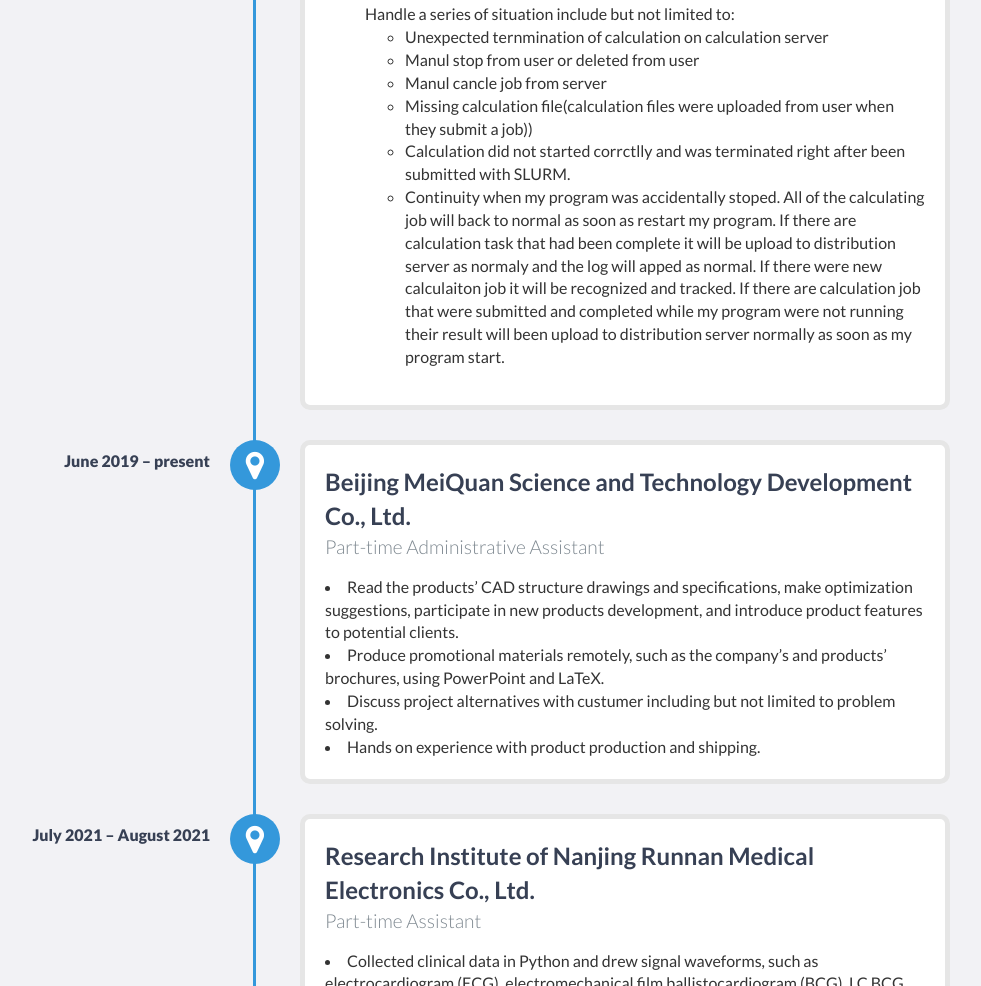
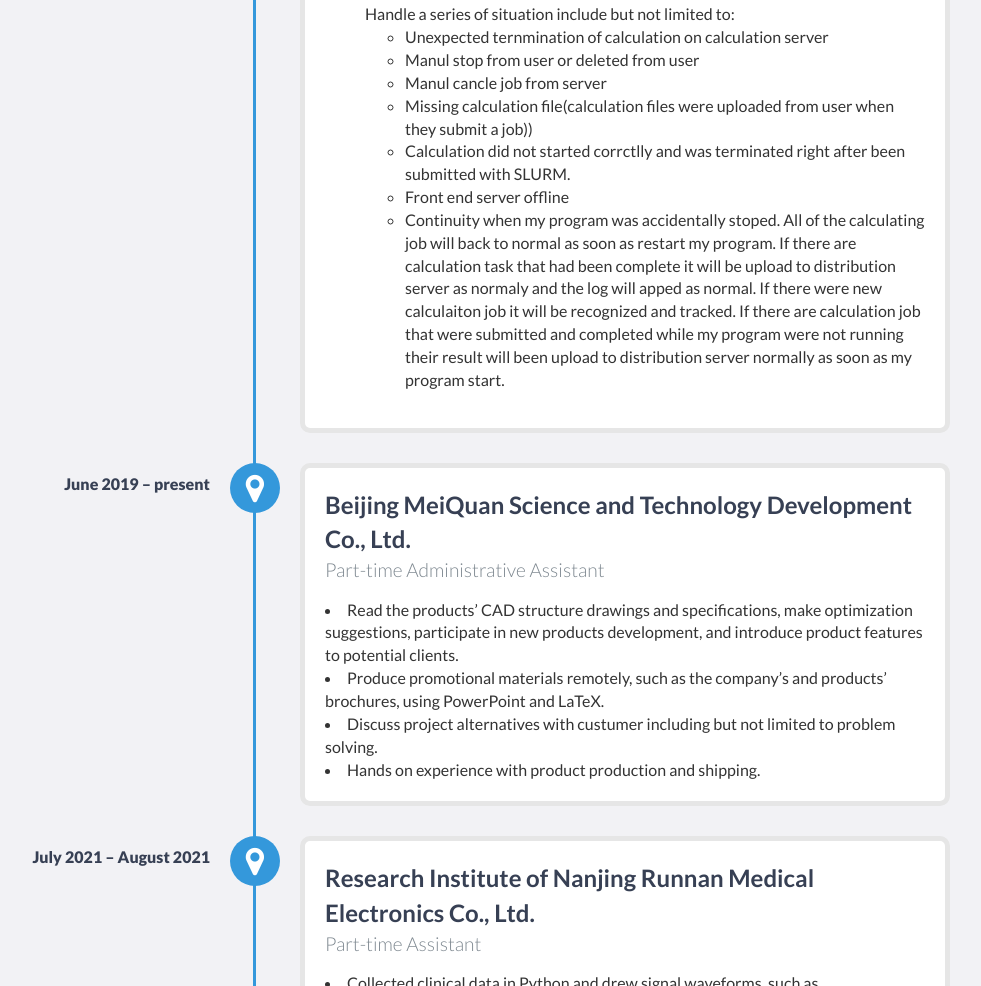
Before and after one commit to Yutao-Zhou/CV, a website: page index.html in a window 1280 px wide. Shown: the part 2118-3104 px from the top of the page, without its empty margins (190-1171 px from the left). Drawn offline with nearby package versions, Linux system fonts and the light colour scheme; no server answers.

Commit message:
Update index.html

```diff
--- a/index.html
+++ b/index.html
@@ -148,6 +148,9 @@
                             </li>
                             <li>
                                 Calculation did not started corrctlly and was terminated right after been submitted with SLURM.
+                            </li>
+                            <li>
+                                Front end server offline
                             </li>
                             <li>
                                 Continuity when my program was accidentally stoped. All of the calculating job will back to normal as soon as restart my program. If there are calculation task that had been complete it will be upload to distribution server as normaly and the log will apped as normal. If there were new calculaiton job it will be recognized and tracked. If there are calculation job that were submitted and completed while my program were not running their result will been upload to distribution server normally as soon as my program start.
```
